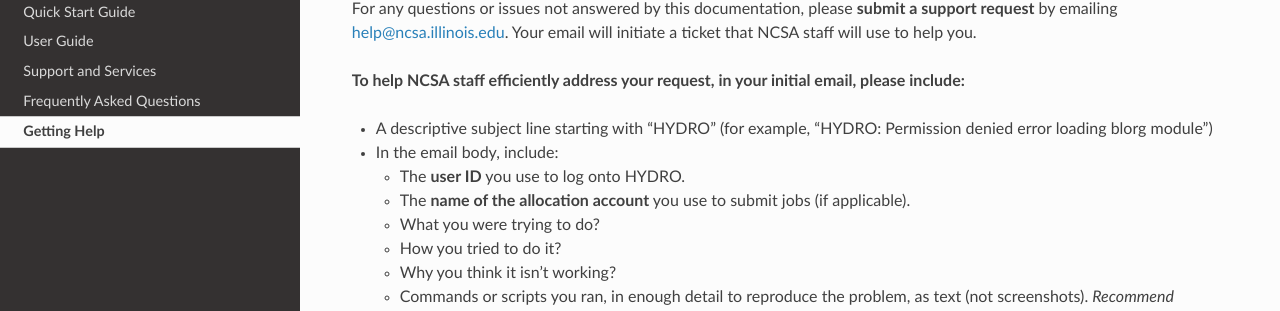
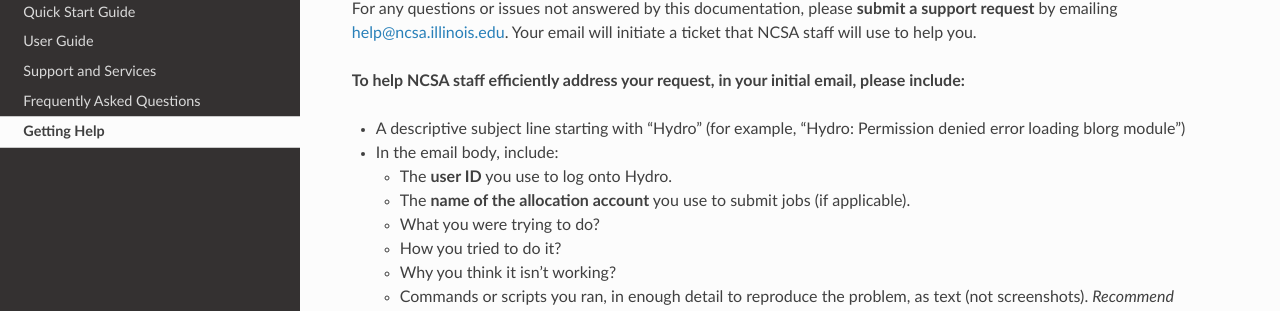
Before and after one commit to lhelms2/rtd-template, a Sphinx documentation site: the page built from docs/source/help.rst, in a window 1280 px wide and 973 px high. Shown: the part 163-474 px from the top of the window. Built offline with Sphinx 7.4.7 and the Read the Docs theme 2.0.0, drawn with Linux system fonts in a browser that asks for light colours.

```diff
--- a/docs/source/help.rst
+++ b/docs/source/help.rst
@@ -7,10 +7,10 @@ For any questions or issues not answered by this documentation, please **submit
 
 **To help NCSA staff efficiently address your request, in your initial email, please include:**
 
-- A descriptive subject line starting with “HYDRO” (for example, “HYDRO: Permission denied error loading blorg module”)
+- A descriptive subject line starting with “Hydro” (for example, “Hydro: Permission denied error loading blorg module”)
 - In the email body, include:
 
-  - The **user ID** you use to log onto HYDRO.
+  - The **user ID** you use to log onto Hydro.
   - The **name of the allocation account** you use to submit jobs (if applicable).
   - What you were trying to do?
   - How you tried to do it?
```
